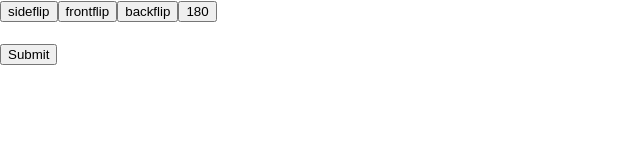
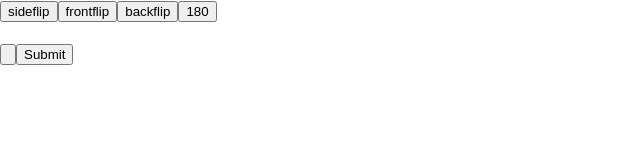
Before and after one commit to RysonShalvis/Move-Creator, a React (Create React App) app: page / in a window 1280 px wide. Shown: the top 160 px of the page, without its empty margins (0-640 px from the left). Built offline with nearby package versions, Linux system fonts and the light colour scheme.

Commit message:
add functionality to combineTricksLogic

```diff
--- a/src/App.js
+++ b/src/App.js
@@ -4,6 +4,7 @@ import AddTrick from './AddTrick';
 import CreatedElements from './createdElements'
 import CombineTricksLogic from './CombineTricksLogic';
 let arr = [];
+let moves = [];
 class App extends React.Component {
   constructor(props){
     super(props);
@@ -21,6 +22,7 @@ class App extends React.Component {
       counter: this.state.counter + 1
     })
     if (arr.length < 2) {
+      moves.push(e.target.value);
       arr.push(<p key={this.state.counter} id={`move${this.state.counter}`}>{e.target.value}</p>)
      }
   }
@@ -34,7 +36,7 @@ class App extends React.Component {
       <AddTrick handleClick={this.handleClick} name="backflip"/>
       <AddTrick handleClick={this.handleClick} name="180"/>
       <CreatedElements input={arr} counter={this.state.counter}/>
-      <CombineTricksLogic input={arr}/>
+      <CombineTricksLogic input={moves}/>
     </div>
     )
   }
--- a/src/CombineTricksLogic.js
+++ b/src/CombineTricksLogic.js
@@ -12,12 +12,15 @@ class CombineTricksLogic extends React.Component {
     }
     handleSubmit() {
         let moves = this.props.input;
-        console.log('hello')
+        this.setState({
+            element: moves
+        })
     }
 
     render() {
        return (
        <div>
+           <input type="button" value={this.state.element} />
            <CombineTricks handleSubmit={this.handleSubmit} />
         </div>
        )
```
